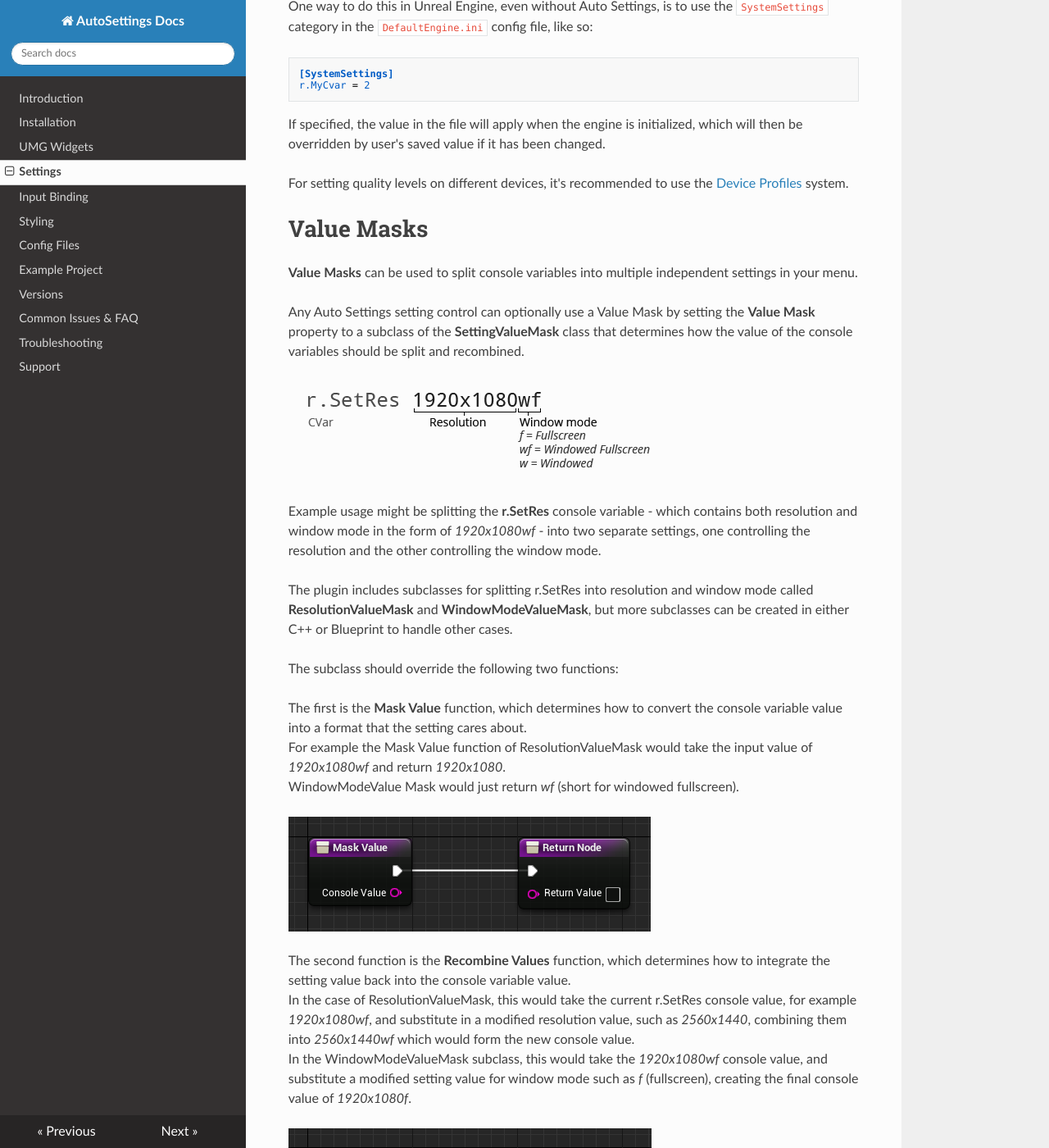
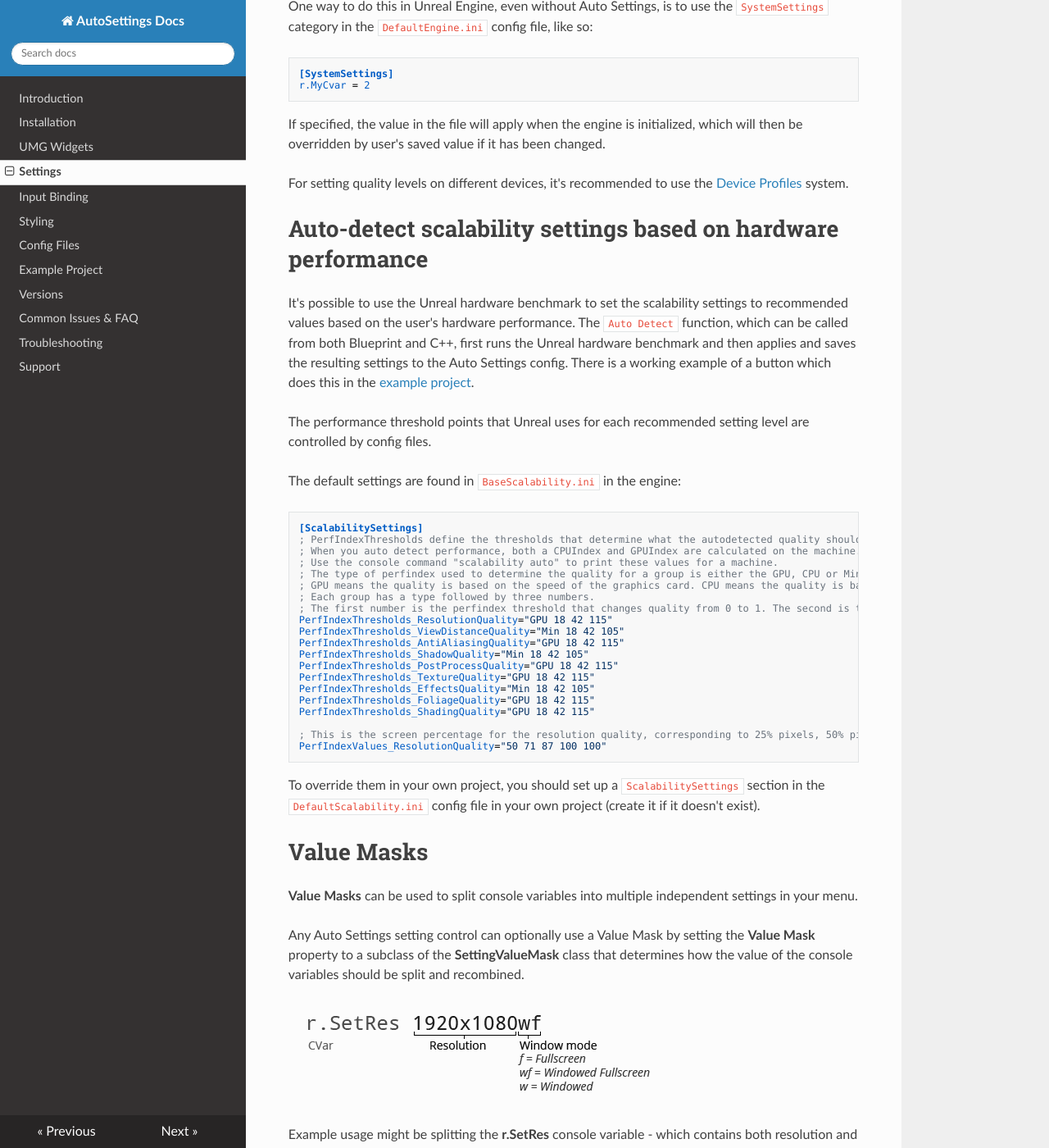
Before and after one commit to Acren/AutoSettings-Docs, an MkDocs documentation site: the page built from docs/settings.md, in a window 1280 px wide and 1400 px high, scrolled down 5290 px. Shown: the whole window at 82% size. Built offline with MkDocs 1.6.1, drawn with Linux system fonts in a browser that asks for light colours; nearby versions of some CDN libraries; old or Windows-style settings are respelled for this version of MkDocs.

Commit message:
Add auto detect section

````diff
--- a/docs/settings.md
+++ b/docs/settings.md
@@ -119,6 +119,41 @@ If specified, the value in the file will apply when the engine is initialized, w
 
 For setting quality levels on different devices, it's recommended to use the [Device Profiles](https://docs.unrealengine.com/en-US/Platforms/DeviceProfiles/index.html) system.
 
+# Auto-detect scalability settings based on hardware performance
+
+It's possible to use the Unreal hardware benchmark to set the scalability settings to recommended values based on the user's hardware performance.
+The `Auto Detect` function, which can be called from both Blueprint and C++, first runs the Unreal hardware benchmark and then applies and saves the resulting settings to the Auto Settings config.
+There is a working example of a button which does this in the [example project](/example-project).
+
+The performance threshold points that Unreal uses for each recommended setting level are controlled by config files.
+
+The default settings are found in `BaseScalability.ini` in the engine:
+
+```
+[ScalabilitySettings]
+; PerfIndexThresholds define the thresholds that determine what the autodetected quality should be for each group.
+; When you auto detect performance, both a CPUIndex and GPUIndex are calculated on the machine.
+; Use the console command "scalability auto" to print these values for a machine.
+; The type of perfindex used to determine the quality for a group is either the GPU, CPU or Min.
+; GPU means the quality is based on the speed of the graphics card. CPU means the quality is based on the processor, and Min means the group quality is based on the slower of either the CPU or GPU.
+; Each group has a type followed by three numbers.
+; The first number is the perfindex threshold that changes quality from 0 to 1. The second is the threshold from 1 to 2, the third is the threshold from 2 to 3.
+PerfIndexThresholds_ResolutionQuality="GPU 18 42 115"
+PerfIndexThresholds_ViewDistanceQuality="Min 18 42 105"
+PerfIndexThresholds_AntiAliasingQuality="GPU 18 42 115"
+PerfIndexThresholds_ShadowQuality="Min 18 42 105"
+PerfIndexThresholds_PostProcessQuality="GPU 18 42 115"
+PerfIndexThresholds_TextureQuality="GPU 18 42 115"
+PerfIndexThresholds_EffectsQuality="Min 18 42 105"
+PerfIndexThresholds_FoliageQuality="GPU 18 42 115"
+PerfIndexThresholds_ShadingQuality="GPU 18 42 115"
+
+; This is the screen percentage for the resolution quality, corresponding to 25% pixels, 50% pixels, 75% pixels, and 100% pixels
+PerfIndexValues_ResolutionQuality="50 71 87 100 100"
+```
+
+To override them in your own project, you should set up a `ScalabilitySettings` section in the `DefaultScalability.ini` config file in your own project (create it if it doesn't exist).
+
 # Value Masks
 
 **Value Masks** can be used to split console variables into multiple independent settings in your menu.
````
